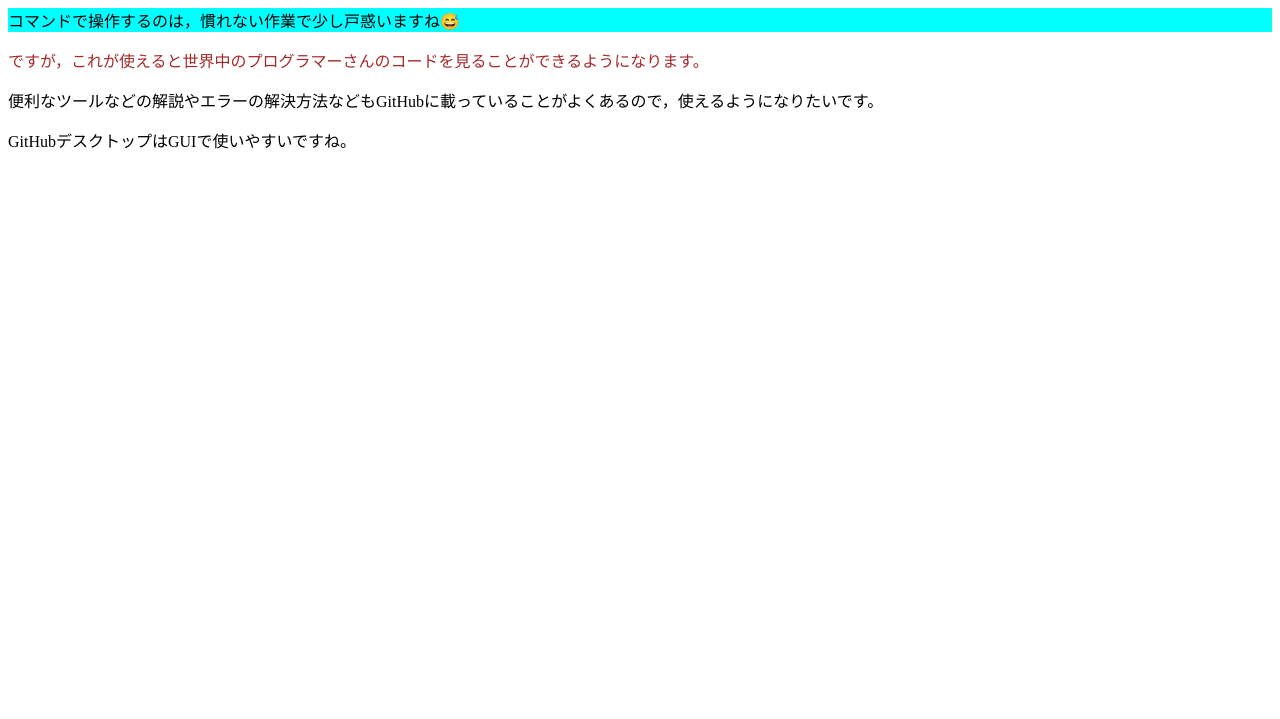
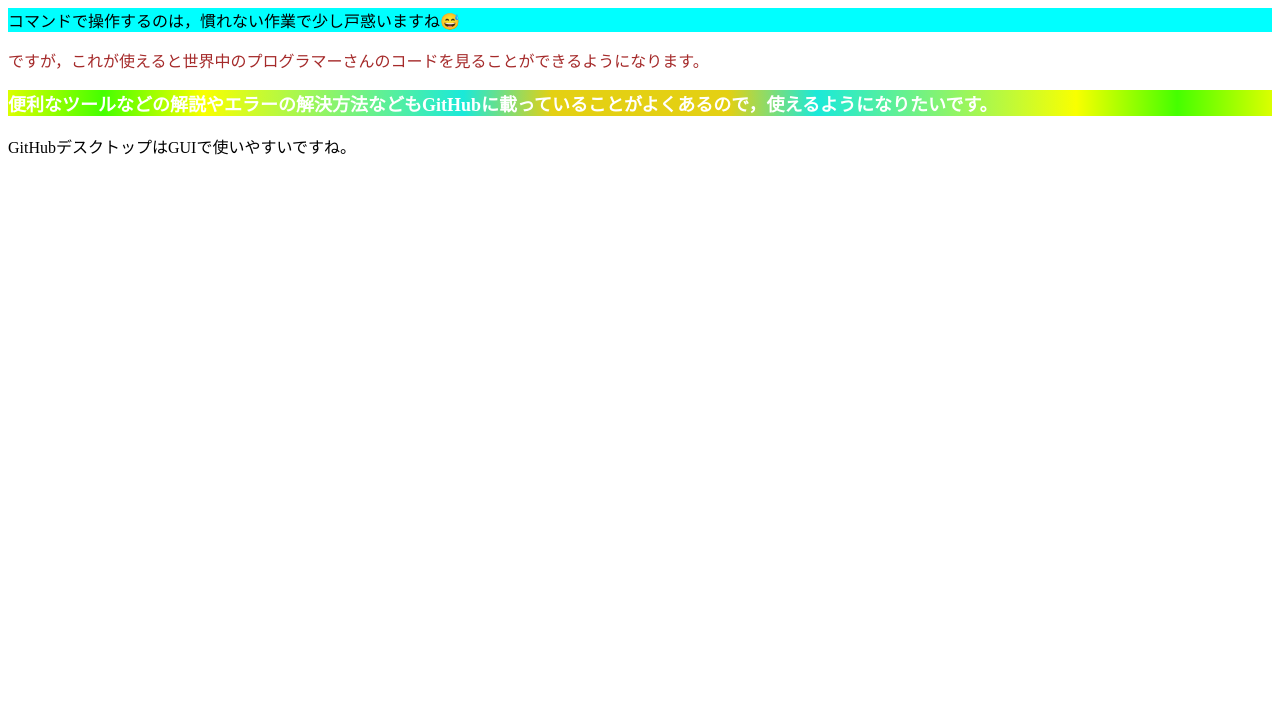
Before and after one commit to takumaniizaki/satoru-test, a plain HTML site: page index.html in a window 1280 px wide. Shown: the part 81-800 px from the top of the page. Drawn offline with Linux system fonts and the light colour scheme.

Commit message:
update css
大北悟

CSSを変えた。

```diff
--- a/style.css
+++ b/style.css
@@ -11,3 +11,11 @@ h1{
 .line2{
     color:brown;
 }
+
+.line3{
+    font-size: large;
+    font-weight: 900;
+    color: #fff;
+    background: rgb(228,208,19);
+background: radial-gradient(circle, rgba(228,208,19,1) 14%, rgba(26,233,217,1) 28%, rgba(249,255,0,1) 69%, rgba(69,255,0,1) 85%, rgba(219,255,0,1) 100%);
+}
```
